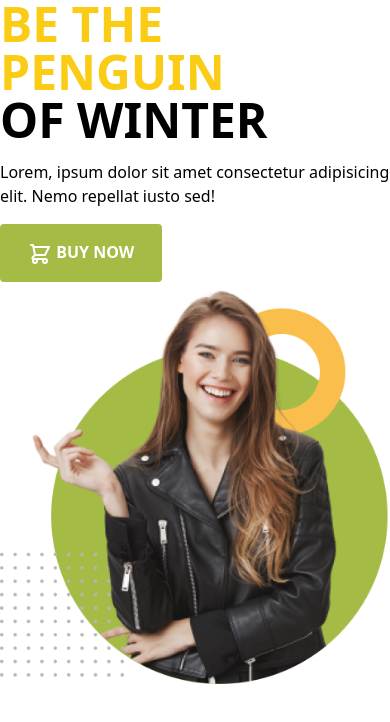
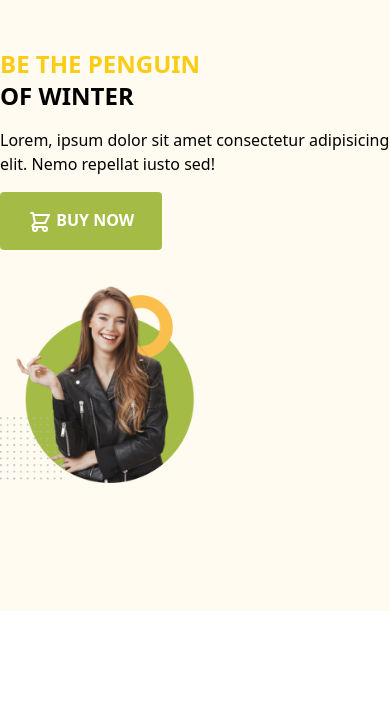
Before and after one commit to MirzaAyon/Penguin-fashion-website-with-tailwind-css, a plain HTML site: page index.html in a window 390 px wide. Drawn offline with nearby package versions, Linux system fonts and the light colour scheme.

Commit message:
header done with responsiveness

```diff
--- a/index.html
+++ b/index.html
@@ -15,6 +15,7 @@
                 extend: {
                     colors: {
                         clifford: '#da373d',
+                        penguin: '#FFFBF0',
                     }
                 }
             }
@@ -23,10 +24,11 @@
 </head>
 
 <body>
-    <header>
-        <section class="container mx-auto">
+    <header class="bg-penguin pb-32 pt-12  ">
+        <section class="container mx-auto sm:flex items-center justify-around">
             <div class="space-y-4">
-                <h1 class="text-5xl uppercase font-bold">
+                <h1 class="text-2xl sm:text-5xl uppercase font-bold">
+                    <!-- 640 ba tar beshir jonno text 5xl r er nicher gular jonno text 2xl-->
                     <span class="text-yellow-400">
                         Be the Penguin
                     </span>
@@ -44,8 +46,8 @@
                     </svg>
                     Buy Now</button>
             </div>
-            <div>
-                <img src="images/model.png" alt="">
+            <div class="pt-8 sm:pt-0">
+                <img class="w-1/2 sm:w-full" src="images/model.png" alt="">
             </div>
         </section>
     </header>
```
